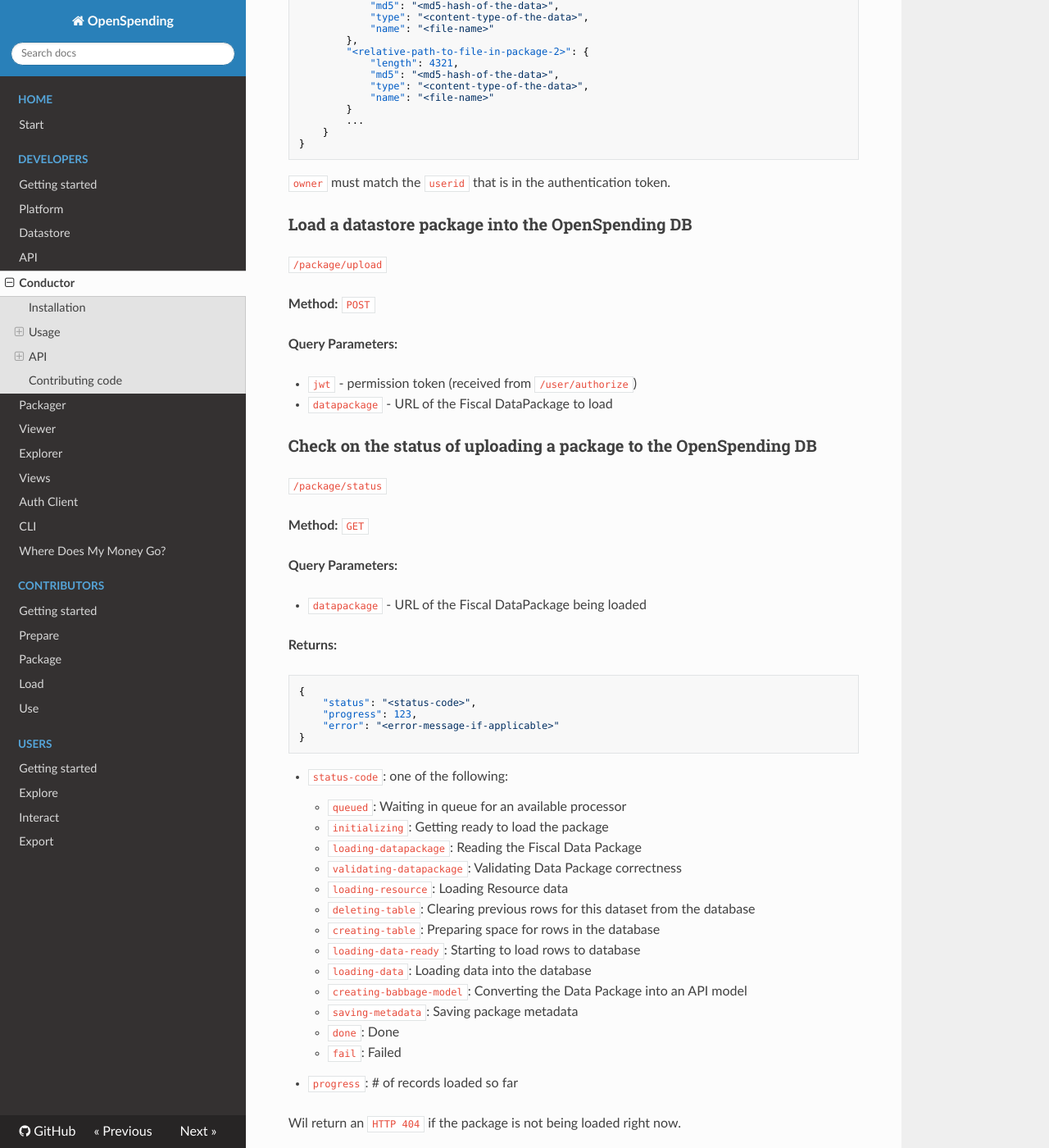
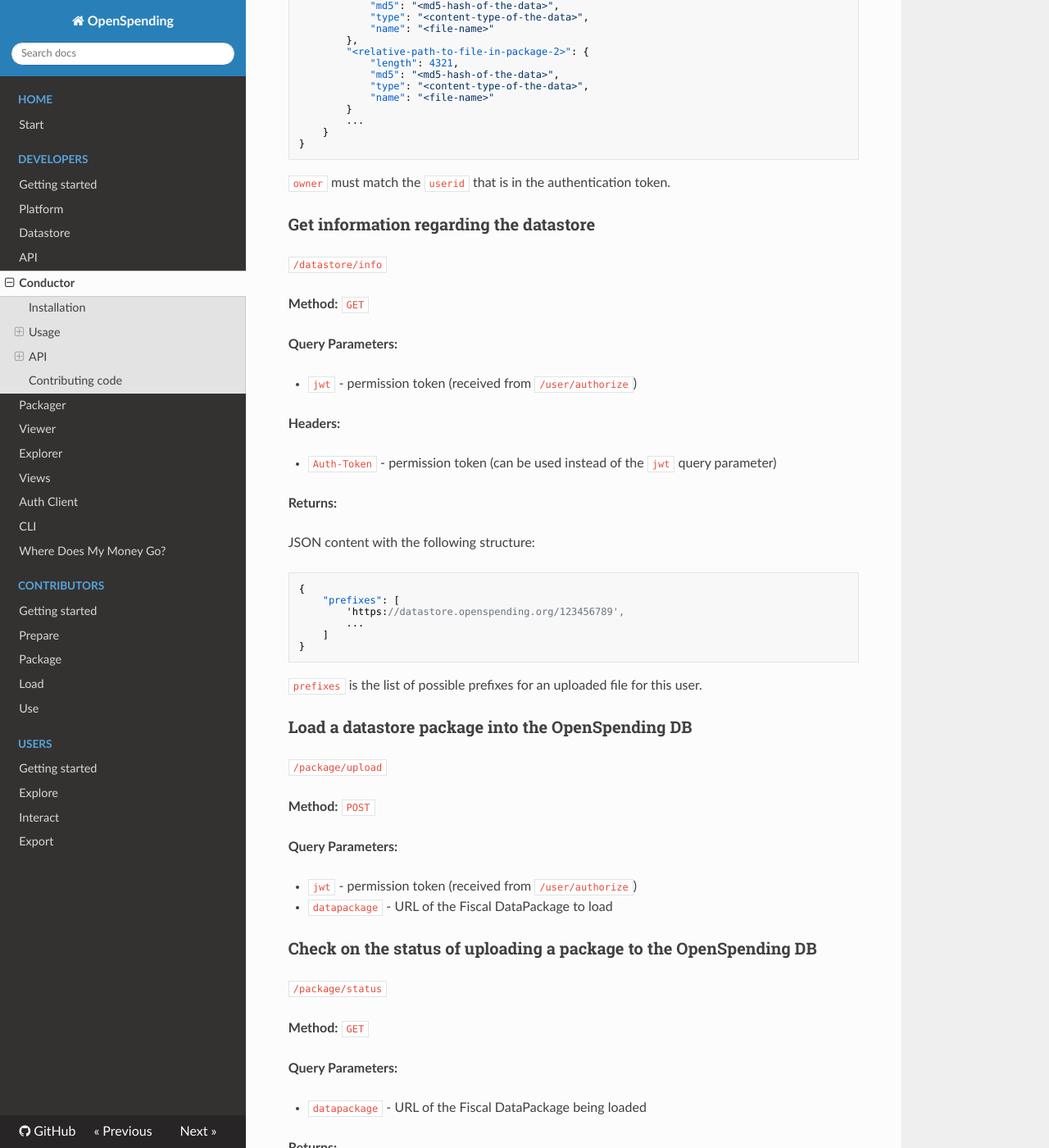
Before and after one commit to openspending/docs, an MkDocs documentation site: the page built from docs/developers/conductor.md, in a window 1280 px wide and 1400 px high, scrolled down 1328 px. Shown: the whole window at 82% size. Built offline with MkDocs 1.6.1, drawn with Linux system fonts in a browser that asks for light colours; nearby versions of some CDN libraries; old or Windows-style settings are respelled for this version of MkDocs.

Commit message:
Adding the `/datastore/info` api endpoint

````diff
--- a/docs/developers/conductor.md
+++ b/docs/developers/conductor.md
@@ -63,6 +63,34 @@ JSON content with the following structure:
 ```
 
 `owner` must match the `userid` that is in the authentication token.
+
+### Get information regarding the datastore
+`/datastore/info`
+
+**Method:** `GET`
+
+**Query Parameters:**
+
+ - `jwt` - permission token (received from `/user/authorize`)
+
+**Headers:**
+
+ - `Auth-Token` - permission token (can be used instead of the `jwt` query parameter)
+
+**Returns:**
+
+JSON content with the following structure:
+```json
+{
+    "prefixes": [
+        'https://datastore.openspending.org/123456789',
+        ...
+    ]
+}
+```
+
+`prefixes` is the list of possible prefixes for an uploaded file for this user.
+
 
 ### Load a datastore package into the OpenSpending DB
 `/package/upload`
````
